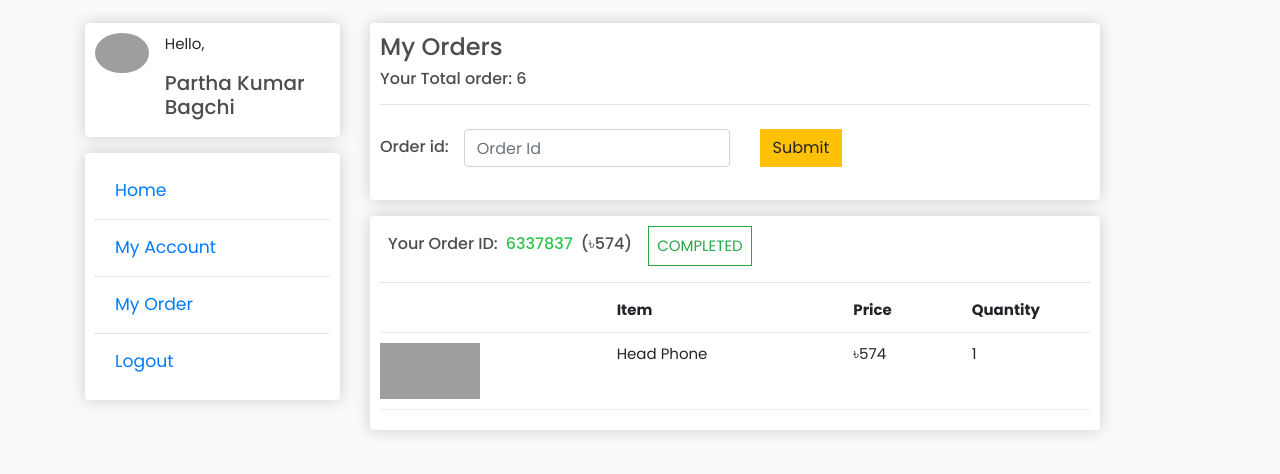
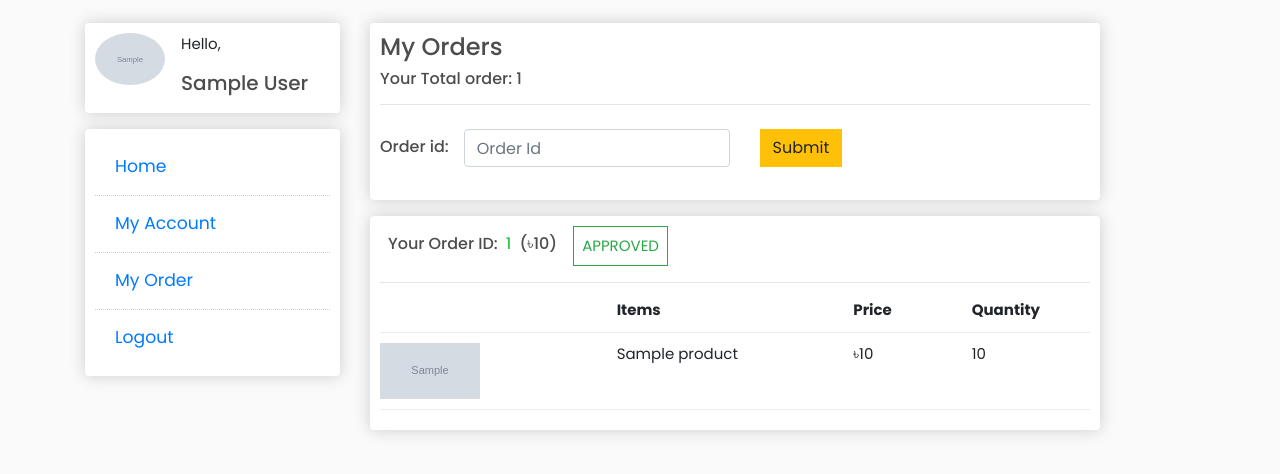
Before and after one commit to as-shahriar/TourDay, a Django app: page /ecommerce/user/order/ in a window 1280 px wide. Shown: the part 57-531 px from the top of the page. Run offline with Django 3.2, Linux system fonts and the light colour scheme; a user stored in the database is signed in; tables that the repository leaves empty hold one stand-in row (values such as "Sample post"); grey boxes marked "Sample" are stand-in pictures; some libraries are stand-ins or nearby versions; grey boxes are pictures that could not be loaded.

Commit message:
Added order pages

```diff
--- a/TourDay/Templates/ecommerce/base.html
+++ b/TourDay/Templates/ecommerce/base.html
@@ -106,12 +106,20 @@
 				<a class="nav-link dropdown-toggle" data-toggle="dropdown"
 				  aria-haspopup="true" aria-expanded="false">
 				   Profile </a>
+
 				<div class="dropdown-menu dropdown-menu-right dropdown-info" >
-				  <a class="dropdown-item" href="#">My account</a>
-				  <a class="dropdown-item" href="#">My Orders</a>
+					<a class="dropdown-item" href="{% url 'store' %}">Home</a>
+					{% if user.is_authenticated %}
+
+				  <a class="dropdown-item" href="{% url 'portfolio' request.user %}">My account</a>
+				  <a class="dropdown-item" href="{% url 'user_order' %}">My Orders</a>
 				  <hr>
-				  <a class="dropdown-item" href="#">Log out</a>
+				  <a class="dropdown-item" href="{% url 'logout' %}">Log out</a>
+					{% else %}
+					<a class="dropdown-item" href="{% url 'login_page' %}">Login</a>
+				  {% endif%}
 				</div>
+
 			  </li>
 
 	     	<a href="{% url 'cart' %}">
--- a/TourDay/Templates/ecommerce/stuff_page/order_details.html
+++ b/TourDay/Templates/ecommerce/stuff_page/order_details.html
@@ -161,7 +161,7 @@
 
                             {% for order_item in order_item %}
                                     <div class="cart-row">
-                                        <div style="flex:1.5"><img style="height: 56px;" class="row-image" src="{{order_item.product.imageURL}}"></div>
+                                        <div style="flex:1.5"><img class="row-image" src="{{order_item.product.imageURL}}"></div>
                                         <div style="flex:2"><p>{{order_item.product.name}}</p></div>
                                         <div style="flex:1"><p>৳{{order_item.product.price}}</p></div>
                                         <div style="flex:1"><p>{{order_item.quantity}}</p></div>
--- a/TourDay/Templates/ecommerce/stuff_page/order_table.html
+++ b/TourDay/Templates/ecommerce/stuff_page/order_table.html
@@ -13,7 +13,7 @@
       </form>
     </div>
     <br>
-    <div class="box-element">
+    <div class="box-element mb-3">
         <legend class="container-fluid border-bottom mb-3 mt-1">Order list. </legend>
         <div class="cart-row">
             <div style="flex:1" class="ml-3"><strong>Customer</strong></div>
--- a/TourDay/Templates/ecommerce/stuff_page/product_table.html
+++ b/TourDay/Templates/ecommerce/stuff_page/product_table.html
@@ -33,7 +33,7 @@
 
                 {% for product in  product %}
 				<div class="cart-row">
-					<div style="flex:2"><img style="height: 56px;" class="row-image" src="{{product.imageURL}}"></div>
+					<div style="flex:2"><img class="row-image" src="{{product.imageURL}}"></div>
 					<div style="flex:2"><p>{{product.name}}</p></div>
 					<div style="flex:1"><p>৳{{product.price}}</p></div>
                     <div style="flex:0.3">
--- a/TourDay/Templates/ecommerce/user_order.html
+++ b/TourDay/Templates/ecommerce/user_order.html
@@ -6,23 +6,25 @@
     <div class="col-md-3">
         <div class="box-element d-flex">
                 <div>
-                    <img class="img-fluid rounded-circle" src="https://ds.rokomari.store/rokomari110/user/bd34bf0dd1094_106593.jpg" alt="" width="70px">
+                    <img class="img-fluid rounded-circle" src="{{user.profile.picture.url}}" alt="" width="70px">
                 </div>
 
                <div class="ml-3">
                 <p>Hello,</p>
-                <h5>Partha Kumar Bagchi</h5>
+                <h5>{{user.profile.name}}</h5>
                </div>
 
         </div>
         <div class="box-element mt-3">
 
+
             <ul class="userpost__sidebar" >
-                <li><a href="#">Home</a></li>
-                <li><a href="#">My Account</a></li>
-                <li><a href="#">My Order</a></li>
-                <li><a href="#">Logout</a></li>
+                <li><a href="{% url 'store' %}">Home</a></li>
+                <li><a href="{% url 'portfolio' request.user %}">My Account</a></li>
+                <li><a href="{% url 'user_order' %}">My Order</a></li>
+                <li><a href="{% url 'logout' %}">Logout</a></li>
             </ul>
+
         </div>
 
 
@@ -31,7 +33,7 @@
     <div class="col-md-8">
         <div class="box-element">
             <h4>My Orders</h4>
-            <h6>Your Total order: 6</h6>
+            <h6>Your Total order: {{order_count}}</h6>
             <hr>
             <div class="d-flex">
                 <h6 class="mt-3">Order id: </h6>
@@ -44,34 +46,39 @@
             </div>
             <br>
         </div>
+        {% for order in order %}
+        <div class="box-element mt-3 mb-3">
 
-        <div class="box-element mt-3">
 
             <div class="d-flex">
-
-                <h6 class="mt-2 ml-2">Your Order ID:</h6> <h6 class="mt-2 ml-2" style="color: #33c24d;"> 6337837</h6>
-                <h6 class="mt-2 ml-2">(৳574)</h6>
-                <span class="text-uppercase border border-success text-success p-2 ml-3"> Completed</span>
+                <h6 class="mt-2 ml-2">Your Order ID:</h6> <h6 class="mt-2 ml-2" style="color: #33c24d;"> {{order.order_id}}</h6>
+                <h6 class="mt-2 ml-2">(৳{{order.total_money}})</h6>
+                <span class="text-uppercase border border-success text-success p-2 ml-3">{{order.status}}</span>
             </div>
             <hr>
 
             <div class="cart-row">
                 <div style="flex:2"></div>
-                <div style="flex:2"><strong>Item</strong></div>
+                <div style="flex:2"><strong>Items</strong></div>
                 <div style="flex:1"><strong>Price</strong></div>
                 <div style="flex:1"><strong>Quantity</strong></div>
 
             </div>
+
+            {% for order_item in order_item %}
+            {% if order_item.order.order_id == order.order_id %}
             <div class="cart-row">
-                <div style="flex:2"><img style="height: 56px;" class="row-image" src="https://picsum.photos/200/300"></div>
-                <div style="flex:2"><p>Head Phone</p></div>
-                <div style="flex:1"><p>৳574</p></div>
-                <div style="flex:1"><p>1</p></div>
+                <div style="flex:2"><img class="row-image" src="{{order_item.product.imageURL}}"></div>
+                <div style="flex:2"><p>{{order_item.product.name}}</p></div>
+                <div style="flex:1"><p>৳{{order_item.product.price}}</p></div>
+                <div style="flex:1"><p>{{order_item.quantity}}</p></div>
 
             </div>
+            {% endif %}
+            {% endfor %}
 
         </div>
-
+        {% endfor %}
     </div>
 </div>
 
--- a/TourDay/ecommerce/views.py
+++ b/TourDay/ecommerce/views.py
@@ -175,13 +175,25 @@ def order_details(request, id):
 
     return render(request, 'ecommerce/stuff_page/order_details.html', context)
 
-
+@login_required
 def user_order(request):
 
     data = cartData(request)
     cartItems = data['cartItems']
 
+    order_count = Order.objects.filter(customer=request.user).count()
+
+    order = Order.objects.filter(customer=request.user).order_by('-id')
+
+    order_item = OrderItem.objects.filter(order__customer=request.user).order_by('-id')
+
+
+
     context = {
+        'order' : order,
+        'order_item' : order_item,
+        'order_count' : order_count,
+
         'cartItems' : cartItems,
     }
 
--- a/TourDay/static/ecommerce/css/main.css
+++ b/TourDay/static/ecommerce/css/main.css
@@ -56,6 +56,9 @@ h1,h2,h3,h4,h5,h6{
 
 .row-image{
 	width: 100px;
+	height: 56px;
+	overflow: hidden;
+    object-fit: cover;
 }
 
 .form-field{
```
